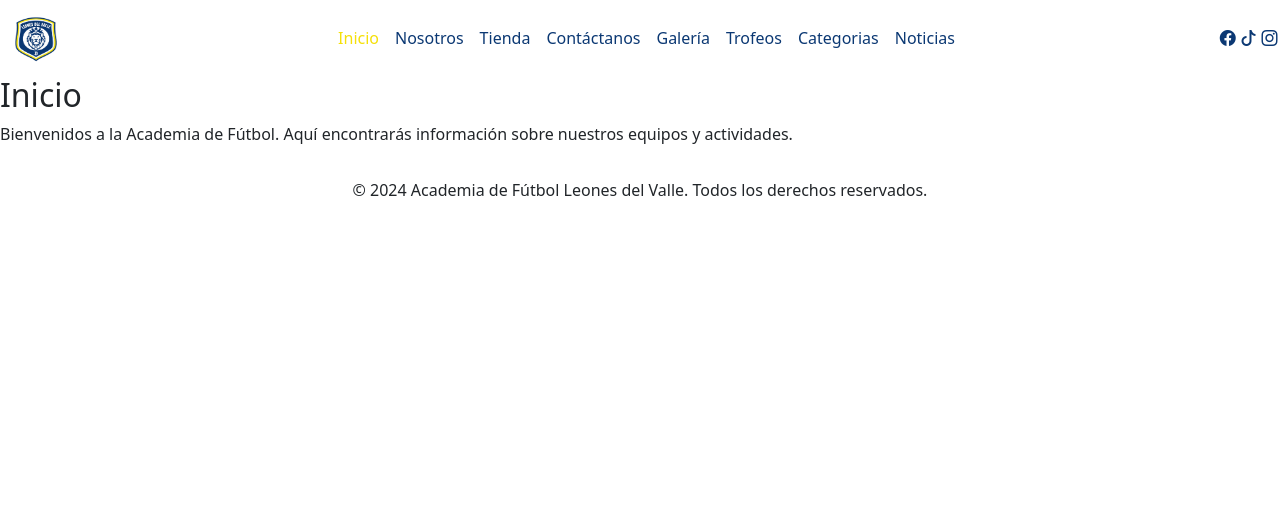
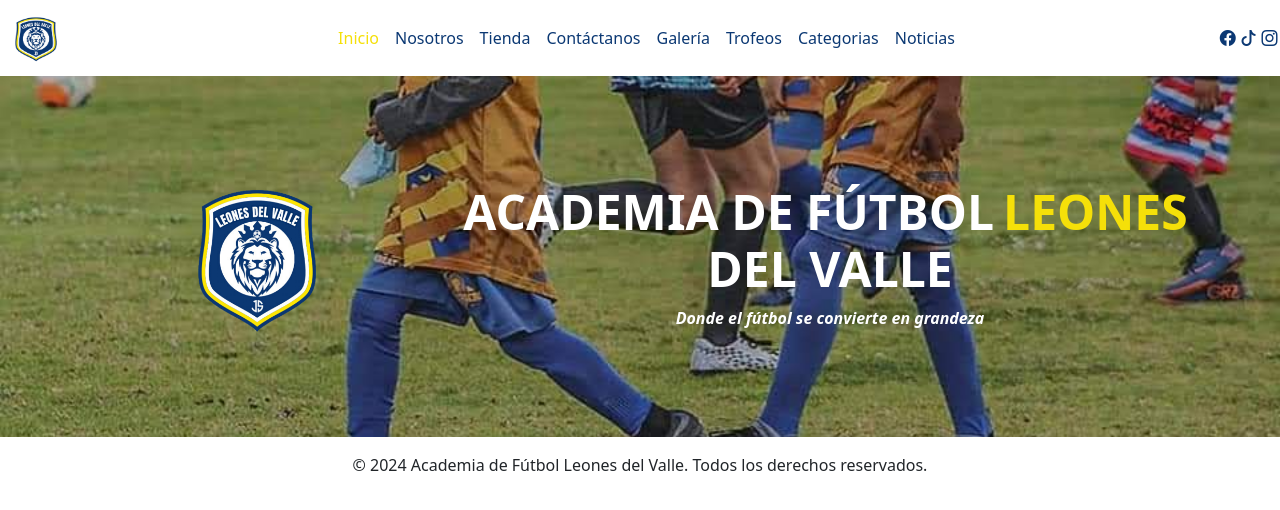
Before and after one commit to ljairgt15/ValleyLion, an Angular app: page / in a window 1280 px wide. Shown: the top 510 px of the page. Built offline with nearby package versions, Linux system fonts and the light colour scheme.

Commit message:
feat: index cover page

```diff
--- a/src/app/components/index/index.component.html
+++ b/src/app/components/index/index.component.html
@@ -1,2 +1,16 @@
-<h2>Inicio</h2>
-<p>Bienvenidos a la Academia de Fútbol. Aquí encontrarás información sobre nuestros equipos y actividades.</p>
+<div class="hero-section">
+  <div class="container">
+    <div class="row align-items-center">
+      <div class="col-lg-4 text-center text-lg-left">
+        <img src="assets/logo.png" width="142" height="210" alt="Logo del Club" class="img-fluid">
+      </div>
+      <div class="col-lg-8 text-center text-lg-left">
+        <h1 class="hero-heading">
+          ACADEMIA DE FÚTBOL<mark class="highlight">LEONES</mark><br>
+          DEL VALLE
+        </h1>
+        <i> <b>Donde el fútbol se convierte en grandeza</b></i>
+      </div>
+    </div>
+  </div>
+</div>
--- a/src/styles.css
+++ b/src/styles.css
@@ -1,3 +1,4 @@
+/*NAV*/
 .navbar-custom {
     background-color: #FFFFFF;
   }
@@ -27,3 +28,22 @@
   #social-network-box>a{
     margin-left: 10%;
   }
+  /*INDEX*/
+  .hero-section {
+    background-image: url('assets/index/equipo.jpg');
+    background-size: cover;
+    background-position: center;
+    padding: 100px 0;
+    color: #FFFFFF;
+
+  }
+
+  .hero-heading {
+    font-size: 3rem;
+    font-weight: bold;
+  }
+
+  .highlight {
+    background-color: transparent;
+    color: #F5E009; /* Azul oscuro */
+  }
```
Also changed, not shown: src/assets/index/equipo.jpg (added), src/assets/index/equipo2.jpg (added).
